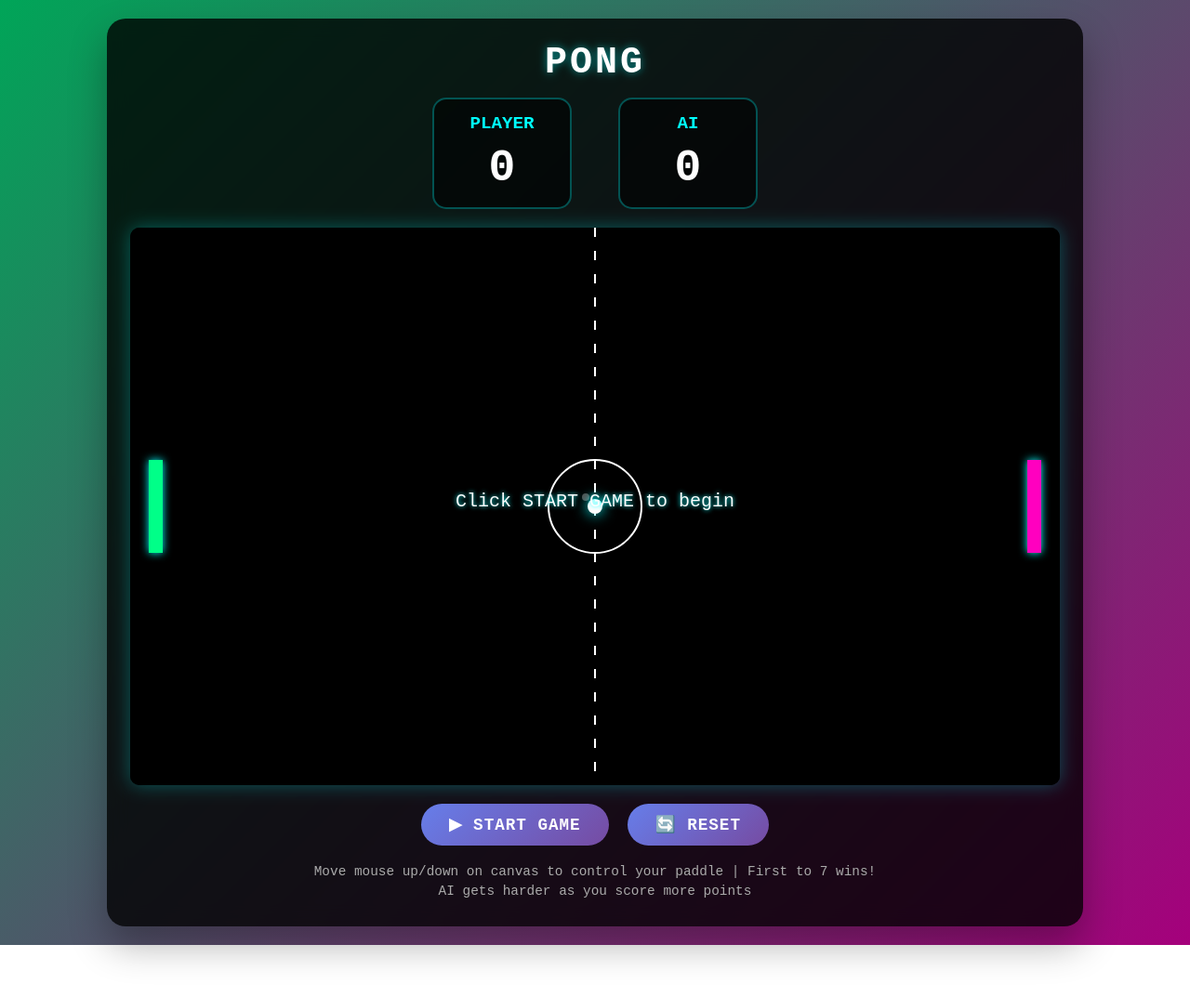
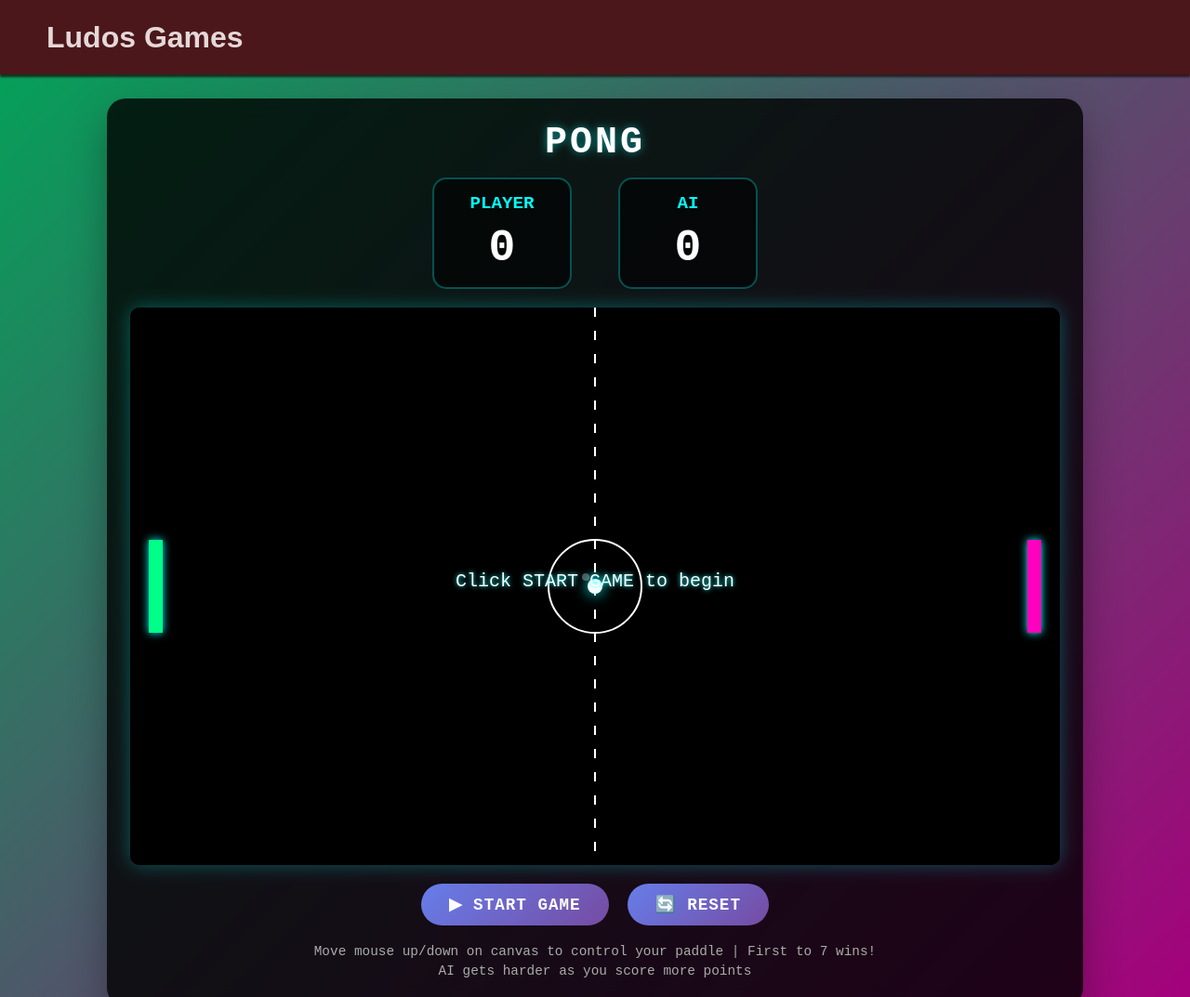
Before and after one commit to KellyMedlock/csci338_project_1, a plain HTML site: page Pong/pong.html in a window 1280 px wide. Shown: the top 1073 px of the page at 93% size. Before the commit the page ends 1017 px from the top, so only its background shows below. Drawn offline with Linux system fonts and the light colour scheme; a web font is replaced by a local one.

Commit message:
added pong logo and header to pong page

```diff
--- a/Pong/pong.css
+++ b/Pong/pong.css
@@ -1,3 +1,5 @@
+@import url('https://fonts.googleapis.com/css2?family=Asimovian&display=swap');
+
 * {
     margin: 0;
     padding: 0;
@@ -6,13 +8,40 @@
 }
 
 body {
+    margin: 0;
+    padding: 0;
     background: linear-gradient(135deg, #00a558 0%, #a5007c 100%);
     min-height: 100vh;
     display: flex;
+    flex-direction: column;
     justify-content: center;
     align-items: center;
     font-family: 'Courier New', 'Monaco', monospace;
-    padding: 20px;
+}
+
+header {
+    width: 100%;
+    min-height: 10vh;
+    padding: 0 50px;
+    background-color: #4C171B;
+    display: flex;
+    align-items: center;
+    box-shadow: 0px 3px 2px #1A0709B6;
+    margin-bottom: 2%;
+    font-family: "Asimovian", Arial, Helvetica, sans-serif;
+}
+
+a {
+    text-decoration: none;
+    color: #E5D8D8;
+}
+
+a h1 {
+    transition: transform .5s ease;
+}
+
+a:hover h1 {
+    transform: scale(1.1);
 }
 
 .game-container {
--- a/Pong/pong.html
+++ b/Pong/pong.html
@@ -19,6 +19,10 @@
     <link rel="stylesheet" href="pong.css">
 </head>
 <body>
+    <header>
+        <div class="logo"><a href="../index.html"><h1>Ludos Games</h1></a></div>
+    </header>
+
     <div class="game-container">
         <div class="game-header">
             <h1>PONG</h1>
```
Also changed, not shown: index.html (+4 -0 lines), images/pongLogo.png (added).
